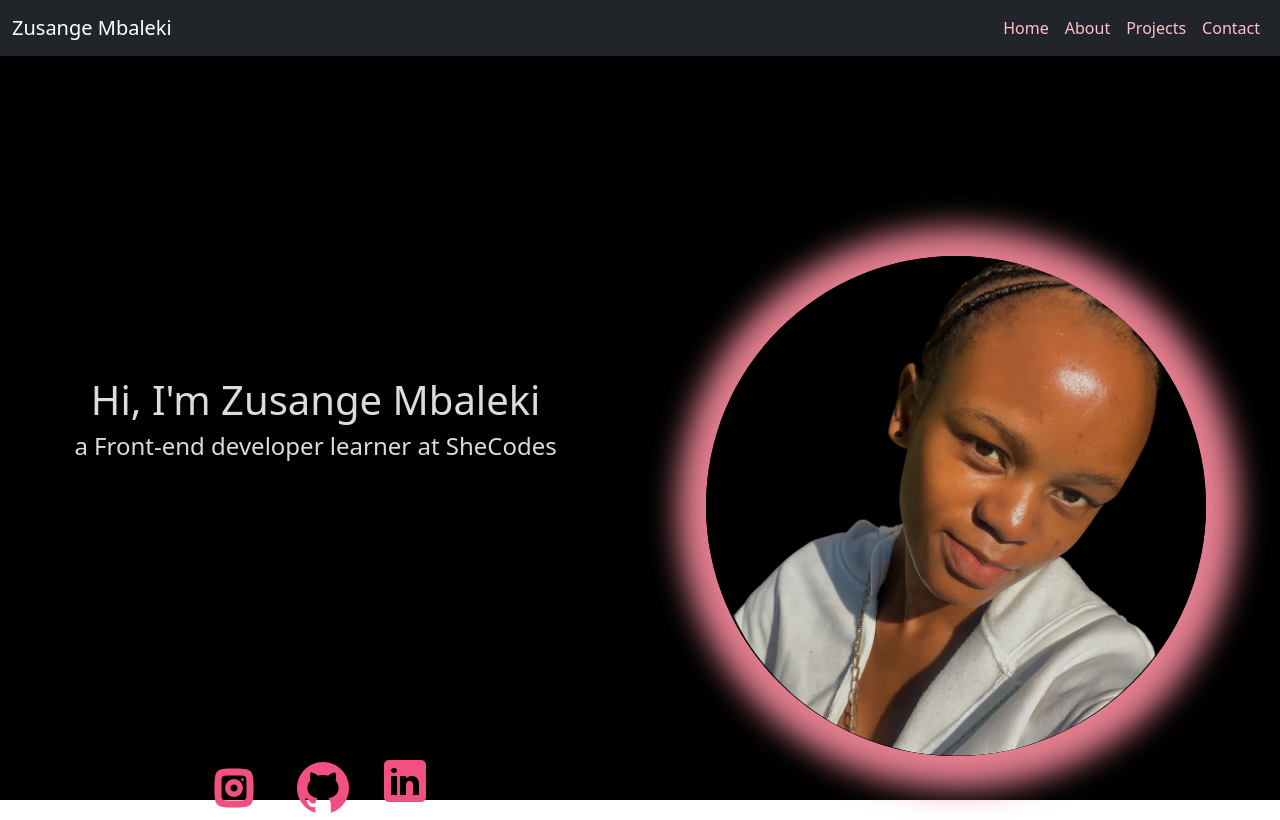
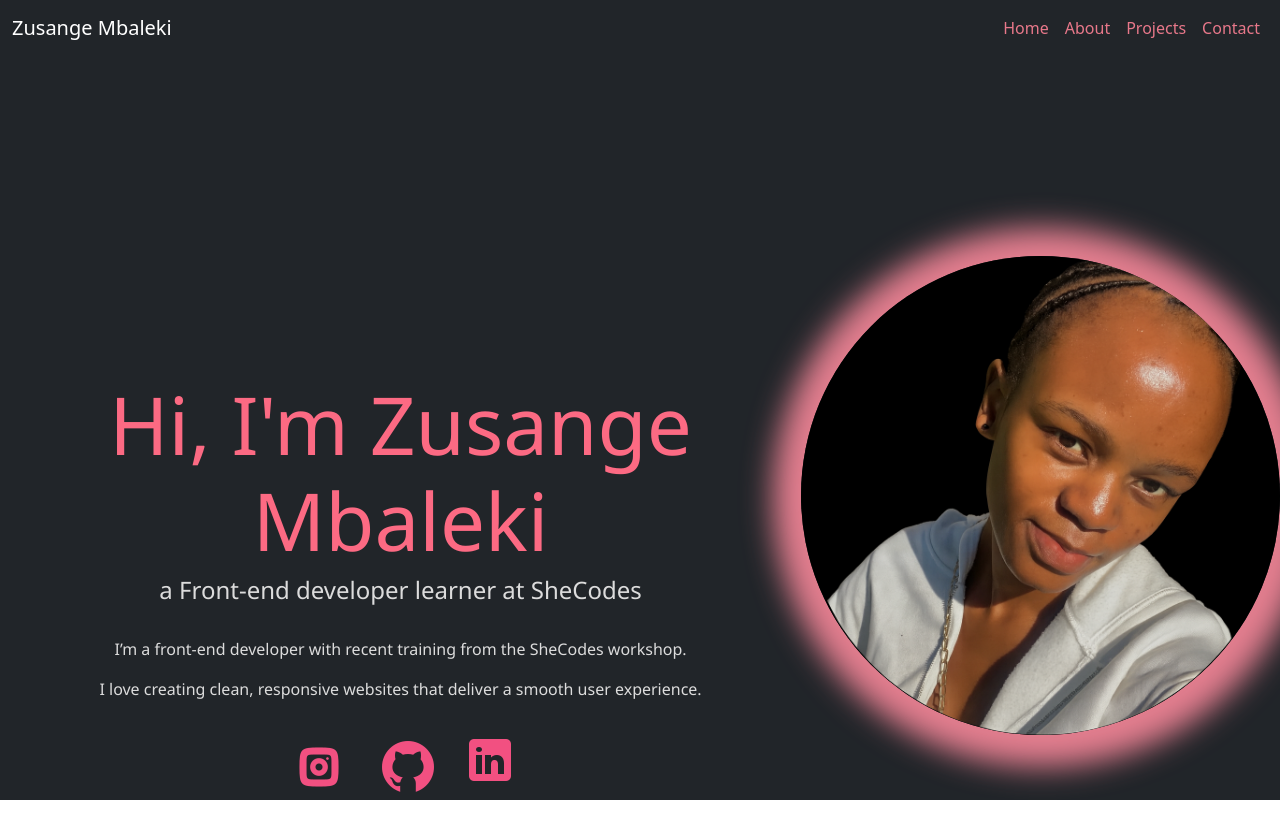
Before and after one commit to sange371/react-portfolio, a React (Create React App) app in the folder react-portfolio/: page / in a window 1280 px wide. Built offline with nearby package versions, Linux system fonts and the light colour scheme.

Commit message:
basic css colors

```diff
--- a/react-portfolio/src/Homefile.css
+++ b/react-portfolio/src/Homefile.css
@@ -1,5 +1,5 @@
 .portfolio-container{
-    background-color: #010101;
+    background-color: #1A1A1A;
     height:100vh;
     width:100%;
 }
@@ -23,6 +23,8 @@
 .info{
     padding-top:120px;
     color:gainsboro;
+    font-family:'Segoe UI', Tahoma, Geneva, Verdana, sans-serif;
+
 }
 .my-image{
 
@@ -33,9 +35,11 @@
 
 
 }
-body{
-    background-color:#BA549D;
+h1{
+    font-size:80px !important;
+    color:rgb(252, 106, 131) !important;
 }
+
 .containers{
     background-color: rgb(0, 0, 0);
 }
@@ -74,5 +78,11 @@ body{
     border-radius:50%;
 }
 .navbar-nav a{
+    color:rgb(232, 120, 138) !important;
+    font-size:16px !important;
+
+}
+.navbar-nav a:hover{
     color:pink !important;
+    font-size:20px !important;
 }
--- a/react-portfolio/src/Homefile.js
+++ b/react-portfolio/src/Homefile.js
@@ -10,12 +10,15 @@ import './Homefile.css'
 export default function Homefile(){
     return(
 
-        <div className="portfolio-container">
+        <div className="portfolio-container bg-dark">
             <Navbar/>
             <div className="grid-container">
                 <div className="info">
                     <h1>Hi, I'm Zusange Mbaleki</h1>
                     <h4>a Front-end developer learner at SheCodes</h4>
+                    <br/>
+                    <p>I’m a front-end developer with recent training from the SheCodes workshop.</p><p> I love creating clean, responsive websites that deliver a smooth user experience.
+                    </p>
                 </div>
                 <div className="self-image">
                     <img src={myImage} className="my-image img-fluid"alt="coding woman"/>
```
